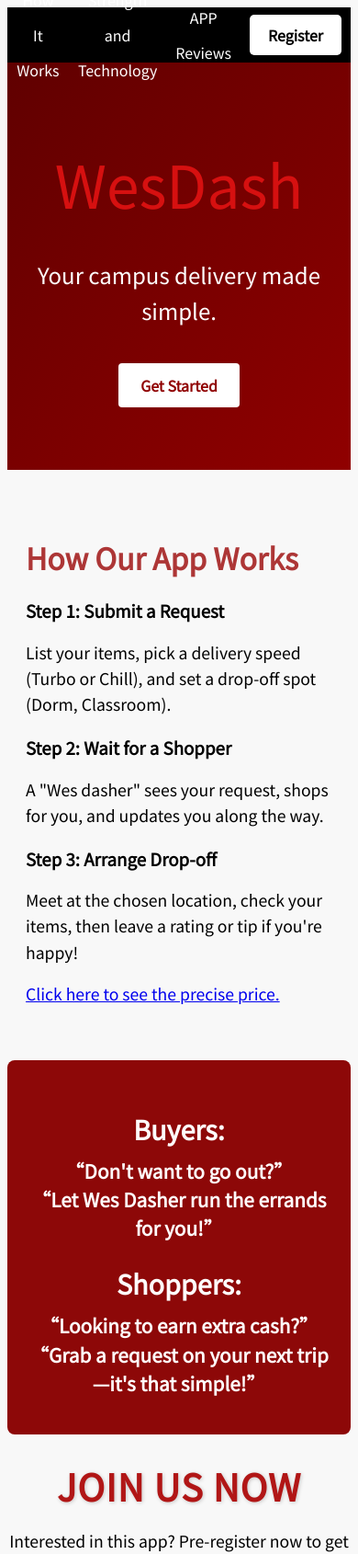
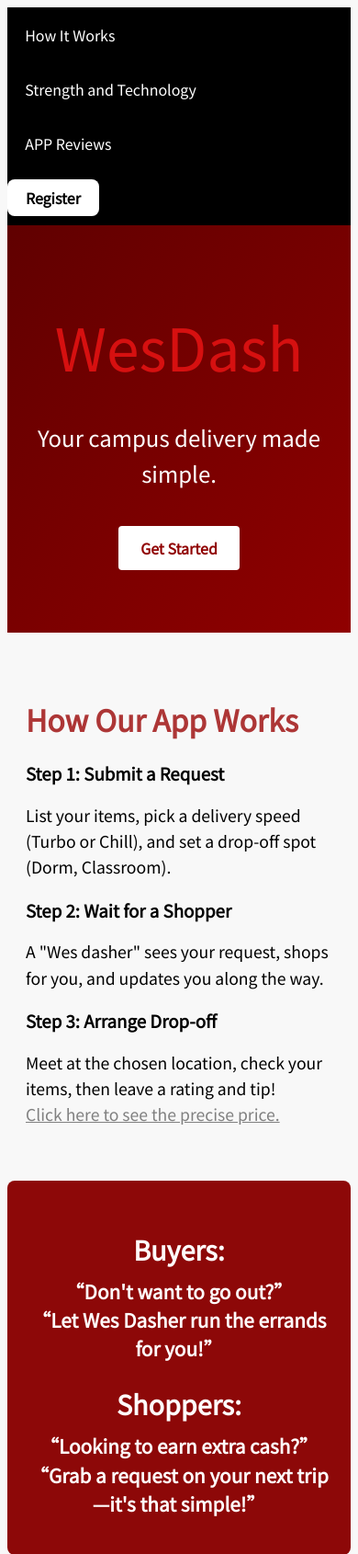
Before and after one commit to AdaTsanQin/COMP333, a PHP site: page / in a window 390 px wide. Shown: the top 1690 px of the page at 92% size. Run offline with PHP 8.4, Linux system fonts and the light colour scheme.

Commit message:
Style Adjustment (main)

```diff
--- a/index.html
+++ b/index.html
@@ -51,9 +51,10 @@
         <h3>Step 3: Arrange Drop-off</h3>
         <p>
             Meet at the chosen location, check your items, then leave a rating
-            or tip if you're happy!
-        <p class="implicit-link">
-            <a href="price_list.html">Click here to see the precise price.</a>
+            and tip!<br>
+        <a href="price_list.html" class="implicit-link">
+            Click here to see the precise price.
+        </a>
         </p>
     </div>
 
--- a/styles.css
+++ b/styles.css
@@ -37,15 +37,15 @@ p {
     display: flex;
     justify-content: space-evenly;
     align-items: center;
-    height: 60px;
+    height: 4rem;
 }
 
 .navbar li {
     flex: 1;
     border-top: none;
     border-bottom: none;
-    padding: 10px;
-    line-height: 38px;
+    padding: 0.6rem;
+    line-height: 2.5rem;
 }
 
 .navbar a {
@@ -56,12 +56,28 @@ p {
 .navbar li:last-child a {
     background-color: white;
     color: black;
-    padding: 10px 20px;
-    border-radius: 5px;
+    padding: 0.5rem 1.25rem;
+    border-radius: 0.5rem;
     font-weight: bold;
 }
 
+@media (max-width: 600px) {
+    .navbar ul {
+        flex-direction: column;
+        height: auto;
+    }
 
+    .navbar li {
+        width: 100%;
+        padding: 0.6rem 0;
+        text-align: left;
+    }
+
+    .navbar a {
+        font-size: 1rem;
+        padding-left: 1.2rem;
+    }
+}
 form {
     display: flex;
     flex-direction: column;
```
Also changed, not shown: other parts of styles.css (+26 -18 lines).
